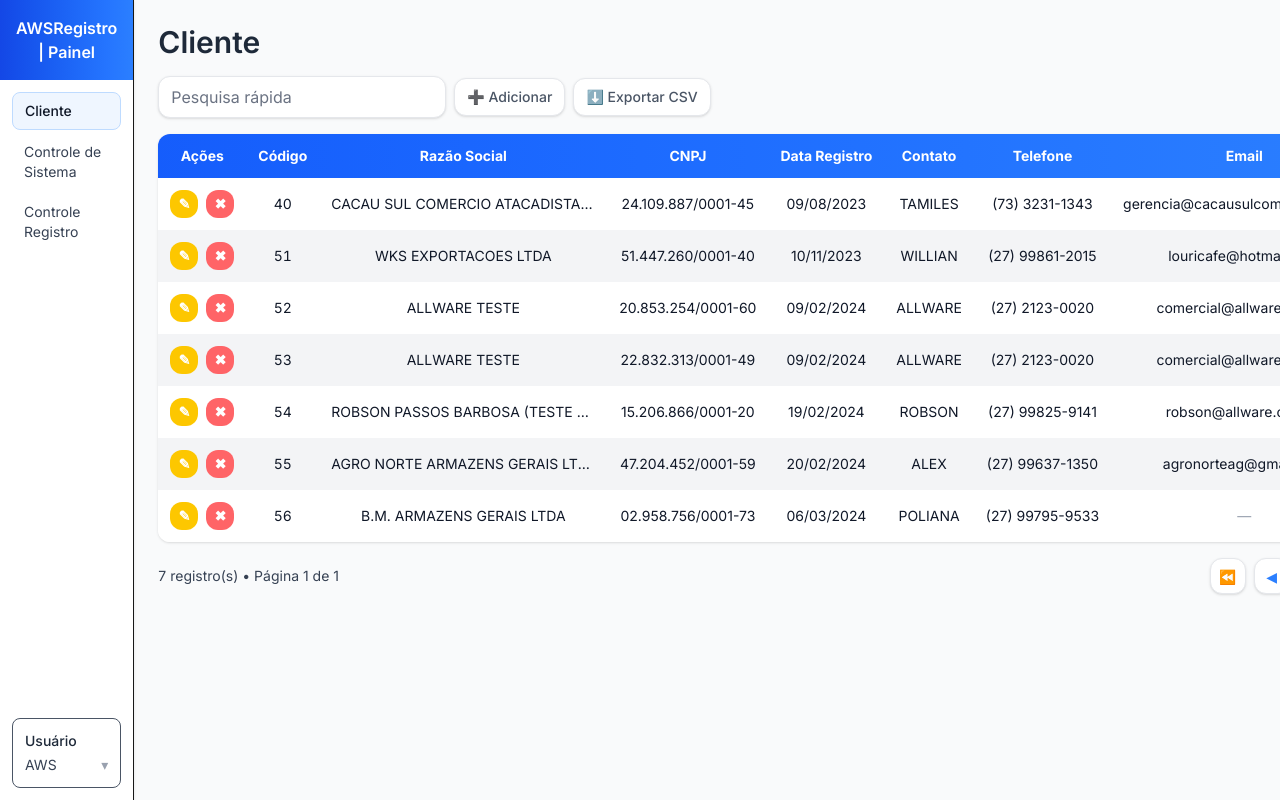
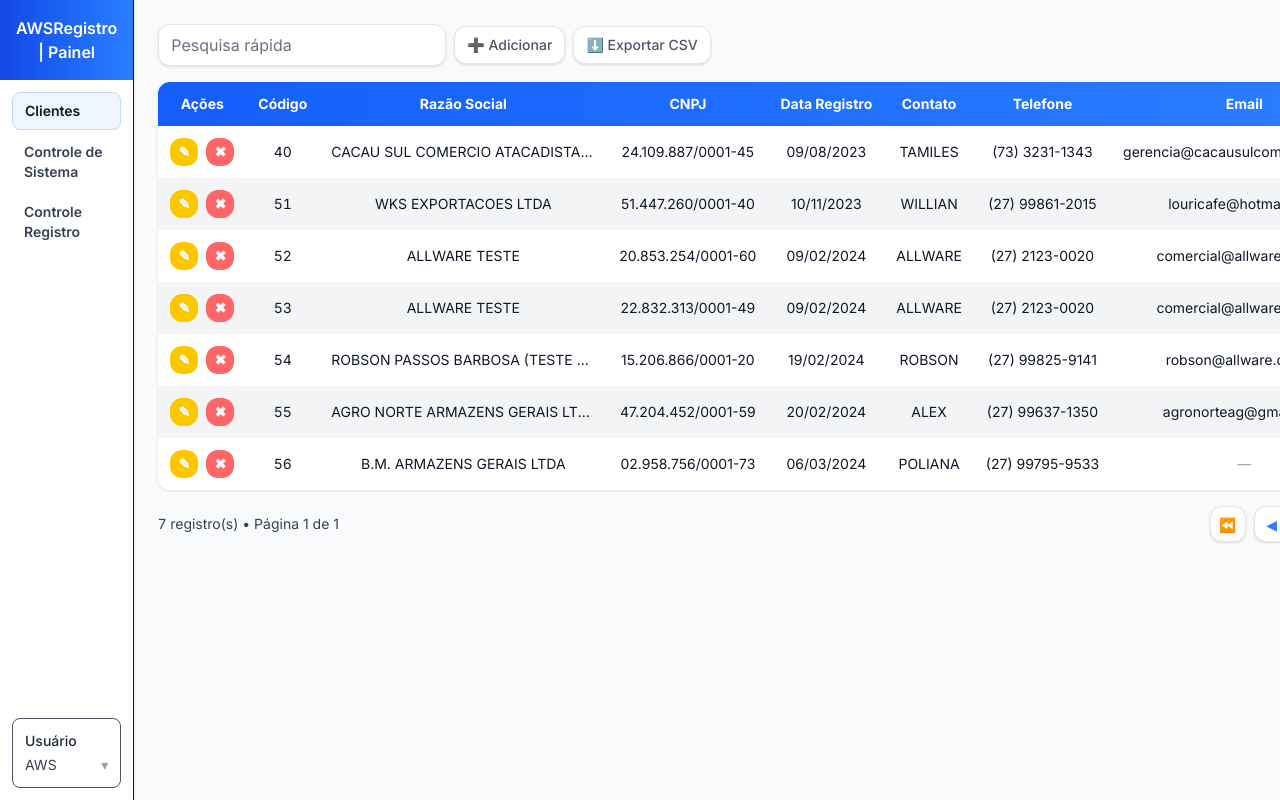
Before and after one commit to justRenzinza/AWSRegistro, a Next.js app: page /clientes in a window 1280 px wide. Shown: the top 800 px of the page. Built offline with nearby package versions, Linux system fonts and the light colour scheme.

Commit message:
atualizações

```diff
--- a/app/(pages)/clientes/page.tsx
+++ b/app/(pages)/clientes/page.tsx
@@ -290,12 +290,12 @@ export default function ClientesPage() {
 					</div>
 
 					<nav className="flex-1 p-3">
-						<a href="/clientes" className="mb-1 flex items-center justify-between rounded-lg px-3 py-2 text-sm font-medium text-gray-900 bg-blue-50 border border-blue-200">
-							<span>Cliente</span>
+						<a href="/clientes" className="mb-1 flex font-semibold items-center justify-between rounded-lg px-3 py-2 text-sm font-medium text-gray-900 bg-blue-50 border border-blue-200">
+							<span>Clientes</span>
 							<span className="text-xs text-blue-600"></span>
 						</a>
-						<a href="/controle-sistema" className="mb-1 block rounded-lg px-3 py-2 text-sm text-gray-700 hover:bg-gray-100">Controle de Sistema</a>
-						<a href="#" className="mb-1 block rounded-lg px-3 py-2 text-sm text-gray-700 hover:bg-gray-100">Controle Registro</a>
+						<a href="/controle-sistema" className="mb-1 block font-semibold rounded-lg px-3 py-2 text-sm text-gray-700 hover:bg-gray-100">Controle de Sistema</a>
+						<a href="#" className="mb-1 block font-semibold rounded-lg px-3 py-2 text-sm text-gray-700 hover:bg-gray-100">Controle Registro</a>
 					</nav>
 
 					<div className="p-3 text-sm text-gray-600">
@@ -317,17 +317,16 @@ export default function ClientesPage() {
 							className="absolute left-0 top-0 h-full w-64 bg-white shadow-lg"
 							onClick={(e) => e.stopPropagation()}
 							role="dialog"
-							aria-label="Menu"
 						>
 							<div className="bg-gradient-to-r from-blue-700 to-blue-500 p-4 text-white">
-								<div className="font-semibold">AWSRegistro | Painel</div>
+								<div className="font-semibold text-center">AWSRegistro | Painel</div>
 							</div>
 							<nav className="p-3">
-								<a href="/clientes" className="mb-1 flex items-center justify-between rounded-lg px-3 py-2 text-sm font-medium text-gray-900 bg-blue-50 border border-blue-200">
-									<span>Cliente</span>
+								<a href="/clientes" className="mb-1 flex items-center justify-between rounded-lg px-3 py-2 text-sm font-semibold text-gray-900 bg-blue-50 border border-blue-200">
+									<span>Clientes</span>
 								</a>
-								<a href="/controle-sistema" className="mb-1 block rounded-lg px-3 py-2 text-sm text-gray-700 hover:bg-gray-100">Controle de Sistema</a>
-								<a href="#" className="mb-1 block rounded-lg px-3 py-2 text-sm text-gray-700 hover:bg-gray-100">Controle Registro</a>
+								<a href="/controle-sistema" className="mb-1 block font-semibold rounded-lg px-3 py-2 text-sm text-gray-700 hover:bg-gray-100">Controle de Sistema</a>
+								<a href="#" className="mb-1 block font-semibold rounded-lg px-3 py-2 text-sm text-gray-700 hover:bg-gray-100">Controle Registro</a>
 							</nav>
 						</div>
 					</div>
@@ -344,12 +343,10 @@ export default function ClientesPage() {
 						>
 							☰
 						</button>
-						<div className="ml-1 flex-1 text-center font-semibold text-white">AWSRegistro | Painel</div>
+						<div className="ml-1 flex-1 text-center font-semibold text-white">AWSRegistro | Clientes</div>
 					</div>
 
 					<main className="mx-auto max-w-7xl p-4 md:p-6">
-						<h1 className="mb-4 text-2xl sm:text-3xl font-semibold text-gray-800">Cliente</h1>
-
 						{/* busca + ações (mobile e desktop separados) */}
 						<div className="mb-4 space-y-2">
 							{/* MOBILE: input + botões compactos */}
--- a/app/(pages)/controle-sistema/page.tsx
+++ b/app/(pages)/controle-sistema/page.tsx
@@ -266,11 +266,11 @@ export default function ControleDeSistemaPage() {
 					</div>
 
 					<nav className="flex-1 p-3">
-						<a href="/clientes" className="mb-1 block rounded-lg px-3 py-2 text-sm text-gray-700 hover:bg-gray-100">Cliente</a>
-						<a href="/controle-sistema" className="mb-1 flex items-center justify-between rounded-lg px-3 py-2 text-sm font-medium text-gray-900 bg-blue-50 border border-blue-200">
+						<a href="/clientes" className="mb-1 block font-semibold rounded-lg px-3 py-2 text-sm text-gray-700 hover:bg-gray-100">Clientes</a>
+						<a href="/controle-sistema" className="mb-1 flex font-semibold items-center justify-between rounded-lg px-3 py-2 text-sm font-medium text-gray-900 bg-blue-50 border border-blue-200">
 							<span>Controle de Sistema</span>
 						</a>
-						<a href="#" className="mb-1 block rounded-lg px-3 py-2 text-sm text-gray-700 hover:bg-gray-100">Controle Registro</a>
+						<a href="#" className="mb-1 block font-semibold rounded-lg px-3 py-2 text-sm text-gray-700 hover:bg-gray-100">Controle Registro</a>
 					</nav>
 
 					<div className="p-3 text-sm text-gray-600">
@@ -298,11 +298,11 @@ export default function ControleDeSistemaPage() {
 								<div className="font-semibold">AWSRegistro | Painel</div>
 							</div>
 							<nav className="p-3">
-								<a href="/clientes" className="mb-1 block rounded-lg px-3 py-2 text-sm text-gray-700 hover:bg-gray-100">Cliente</a>
-								<a href="/controle-sistema" className="mb-1 flex items-center justify-between rounded-lg px-3 py-2 text-sm font-medium text-gray-900 bg-blue-50 border border-blue-200">
+								<a href="/clientes" className="mb-1 block font-semibold rounded-lg px-3 py-2 text-sm text-gray-700 hover:bg-gray-100">Clientes</a>
+								<a href="/controle-sistema" className="mb-1 flex items-center justify-between rounded-lg px-3 py-2 font-semibold text-gray-900 bg-blue-50 border border-blue-200">
 									<span>Controle de Sistema</span>
 								</a>
-								<a href="#" className="mb-1 block rounded-lg px-3 py-2 text-sm text-gray-700 hover:bg-gray-100">Controle Registro</a>
+								<a href="#" className="mb-1 block font-semibold rounded-lg px-3 py-2 text-sm text-gray-700 hover:bg-gray-100">Controle Registro</a>
 							</nav>
 						</div>
 					</div>
@@ -323,8 +323,6 @@ export default function ControleDeSistemaPage() {
 					</div>
 
 					<main className="mx-auto max-w-7xl p-4 md:p-6">
-						<h1 className="mb-4 text-2xl sm:text-3xl font-semibold text-gray-800">Controle de Sistema</h1>
-
 						{/* busca + ações (mobile e desktop separados) */}
 						<div className="mb-4 space-y-2">
 							{/* MOBILE: input + botões compactos */}
```
Also changed, not shown: public/awsregistro-letras.jpeg (added), public/awsregistro.jpeg (added).
